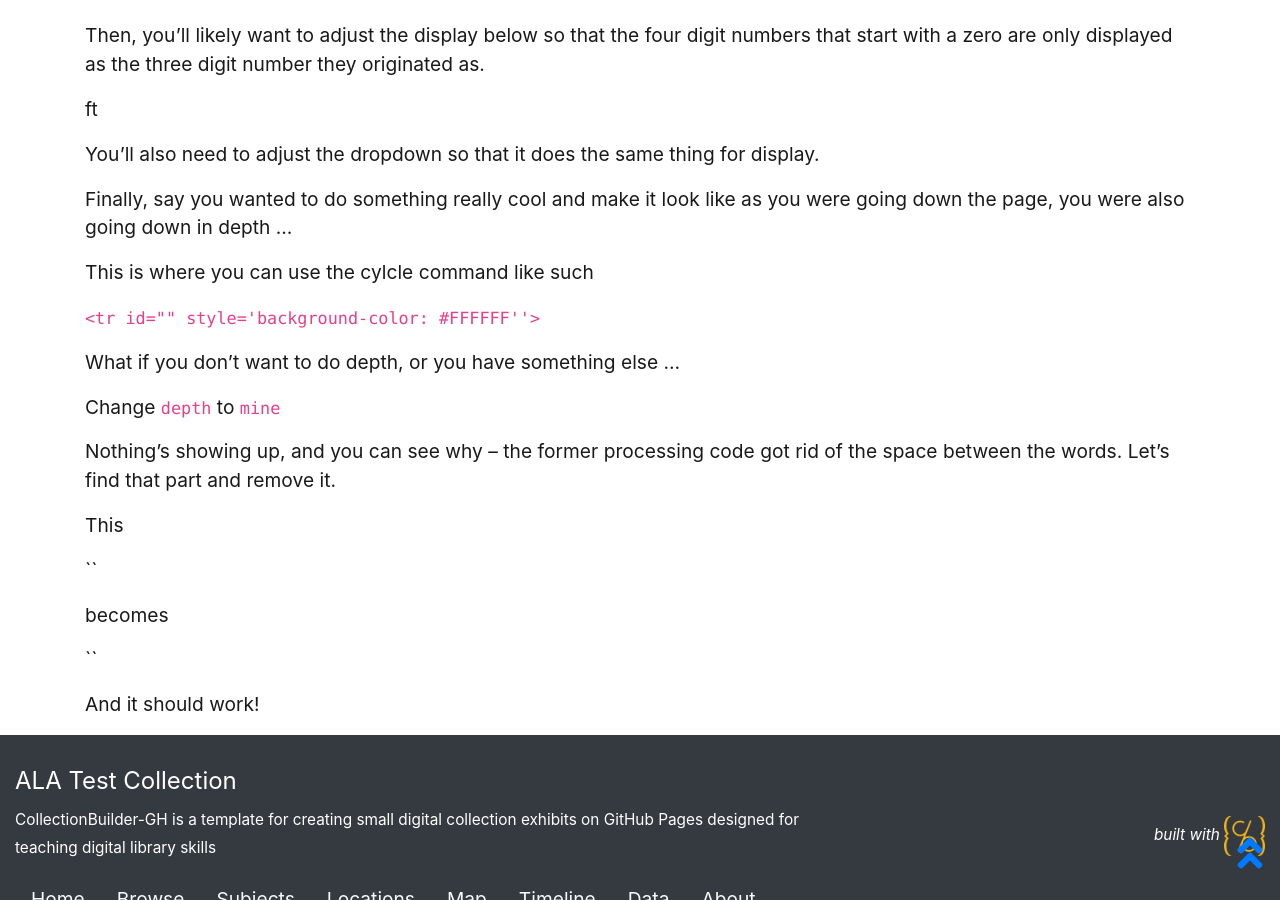
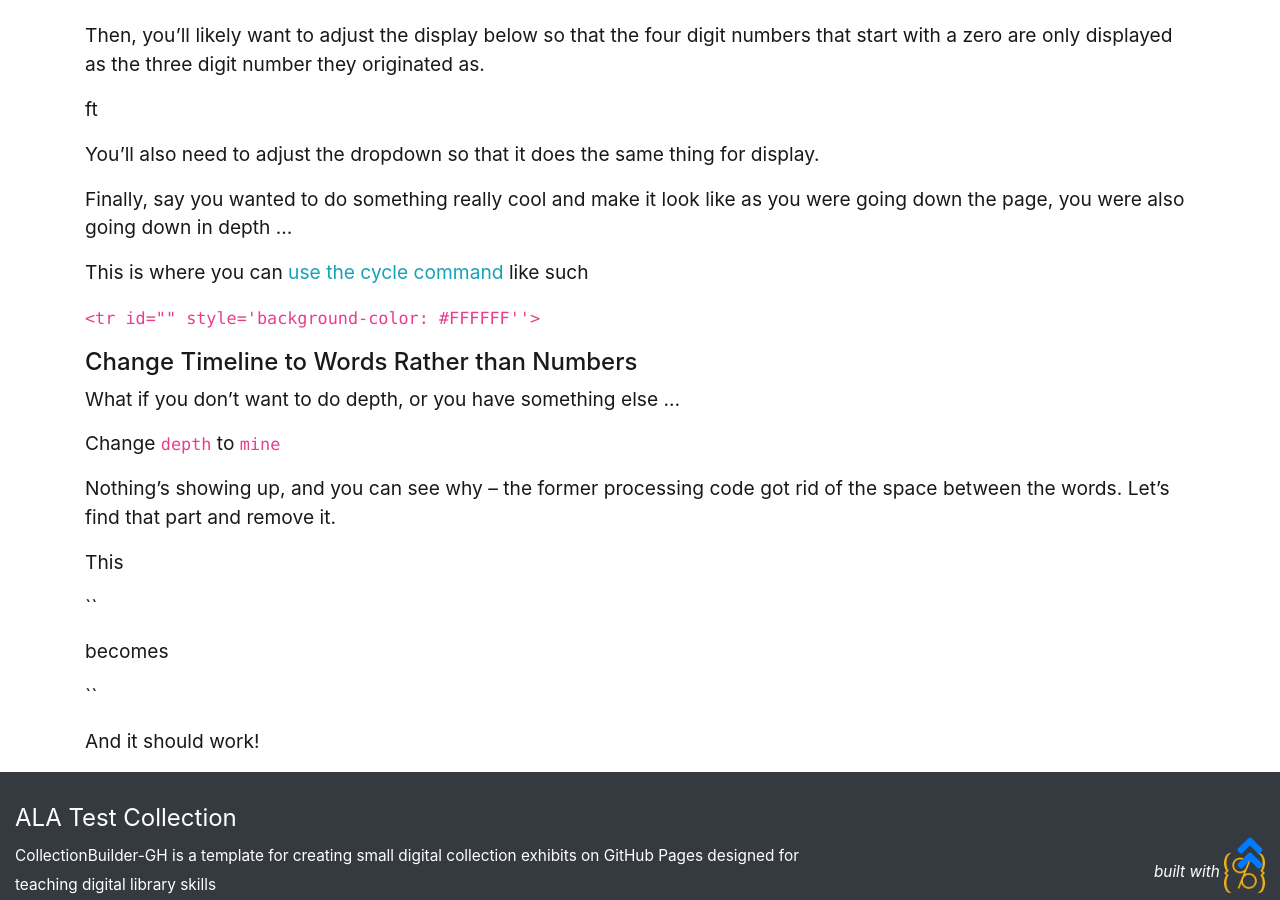
Before and after one commit to dcnb/ala-core-demo, a Jekyll site: the page built from advanced-notes.md, in a window 1280 px wide and 900 px high, scrolled down 2813 px. Built offline with Jekyll 4.4.1, drawn with Linux system fonts in a browser that asks for light colours; our own code applies the rules of GitHub Pages for plain Markdown files.

Commit message:
Update advanced-notes.md

```diff
--- a/advanced-notes.md
+++ b/advanced-notes.md
@@ -103,9 +103,11 @@ You'll also need to adjust the dropdown so that it does the same thing for displ
 
 Finally, say you wanted to do something really cool and make it look like as you were going down the page, you were also going down in depth ...
 
-This is where you can use the cylcle command like such
+This is where you can [use the cycle command](https://shopify.github.io/liquid/tags/iteration/#cycle) like such
 
 `<tr id="{{ year }}" style='background-color: {% cycle "#FFFFFF","#E7E6DD","#B9B8B1","#94938E","#767672","#5E5E5B","#4B4B49","#3C3C3A","#30302E","#262625","#1E1E1E","Black"%}''>`
+
+#### Change Timeline to Words Rather than Numbers
 
 What if you don't want to do depth, or you have something else ...
 
```
